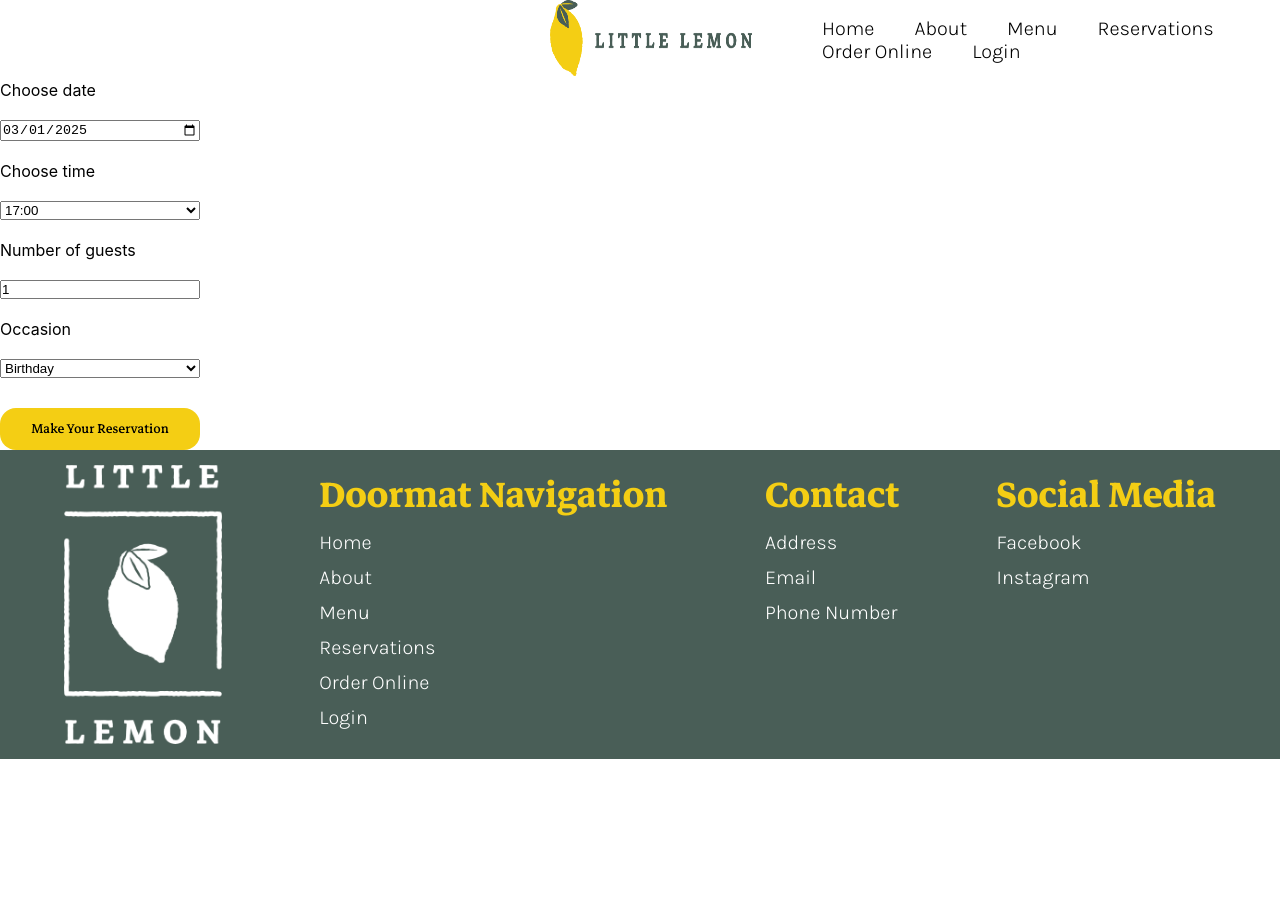
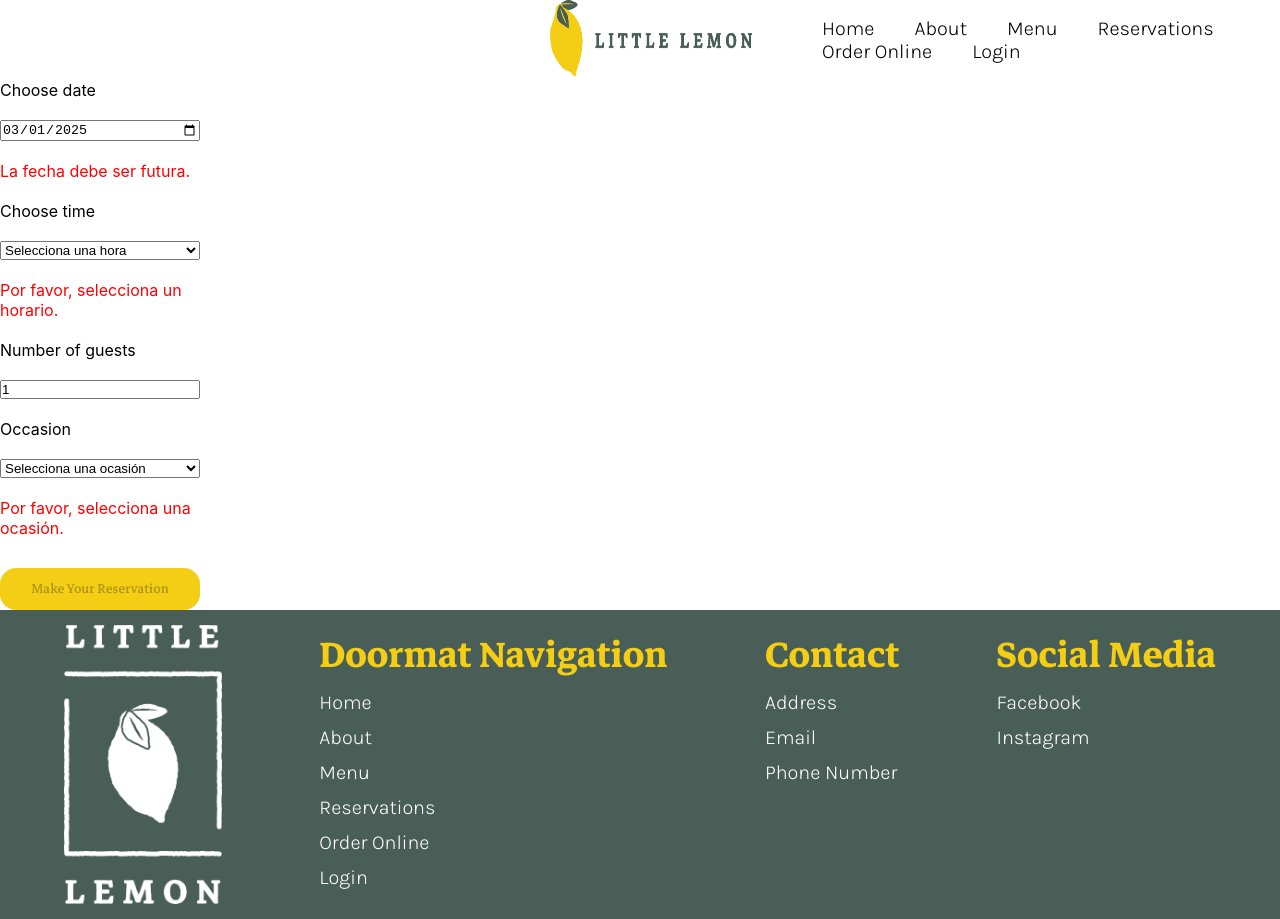
Before and after one commit to AuroraVB/littlelemon, a React (Create React App) app: page /booking in a window 1280 px wide. Before the commit the page ends 800 px from the top, so only its background shows below. Built offline with nearby package versions, Linux system fonts and the light colour scheme; a web font is replaced by a local one.

Commit message:
commit alredy

```diff
--- a/src/components/BookingForm.js
+++ b/src/components/BookingForm.js
@@ -1,39 +1,78 @@
-import React from "react";
+import React, { useState, useEffect } from "react";
 
 function BookingForm({ date, setDate, time, setTime, guests, setGuests, occasion, setOccasion, availableTimes, updateTimes, submitForm }) {
+  const [errors, setErrors] = useState({});
+  const [isFormValid, setIsFormValid] = useState(false);
+
+  useEffect(() => {
+    setIsFormValid(validateForm()); // Actualiza si el formulario es válido en tiempo real
+  }, [date, time, guests, occasion]);
+
+  const validateForm = () => {
+    const newErrors = {};
+
+    if (!date) {
+      newErrors.date = "Por favor, selecciona una fecha.";
+    } else if (new Date(date) < new Date()) {
+      newErrors.date = "La fecha debe ser futura.";
+    }
+
+    if (!time) {
+      newErrors.time = "Por favor, selecciona un horario.";
+    }
+
+    if (guests < 1 || guests > 10) {
+      newErrors.guests = "El número de invitados debe estar entre 1 y 10.";
+    }
+
+    if (!occasion) {
+      newErrors.occasion = "Por favor, selecciona una ocasión.";
+    }
+
+    setErrors(newErrors);
+    return Object.keys(newErrors).length === 0;
+  };
+
   const handleDateChange = (e) => {
-    setDate(e.target.value);  // ⚠️ Aquí fallará si setDate es undefined
+    setDate(e.target.value);
     updateTimes(e.target.value);
   };
 
   const handleSubmit = (e) => {
     e.preventDefault();
-    const formData = { date, time, guests, occasion };
-    submitForm(formData); // 👈 Usamos submitForm aquí
+    if (validateForm()) {
+      submitForm({ date, time, guests, occasion });
+    }
   };
 
   return (
     <form onSubmit={handleSubmit} style={{ display: "grid", maxWidth: "200px", gap: "20px" }}>
       <label htmlFor="res-date">Choose date</label>
-      <input type="date" id="res-date" value={date} onChange={handleDateChange} />
+      <input type="date" id="res-date" value={date} onChange={handleDateChange} required />
+      {errors.date && <span style={{ color: "red" }}>{errors.date}</span>}
 
       <label htmlFor="res-time">Choose time</label>
-      <select id="res-time" value={time} onChange={(e) => setTime(e.target.value)}>
-        {availableTimes && availableTimes.map((t) => ( // 👈 Agregamos esta verificación
+      <select id="res-time" value={time} onChange={(e) => setTime(e.target.value)} required>
+        <option value="">Selecciona una hora</option>
+        {availableTimes.map((t) => (
           <option key={t} value={t}>{t}</option>
         ))}
       </select>
+      {errors.time && <span style={{ color: "red" }}>{errors.time}</span>}
 
       <label htmlFor="guests">Number of guests</label>
-      <input type="number" id="guests" min="1" max="10" value={guests} onChange={(e) => setGuests(e.target.value)} />
+      <input type="number" id="guests" min="1" max="10" value={guests} onChange={(e) => setGuests(e.target.value)} required />
+      {errors.guests && <span style={{ color: "red" }}>{errors.guests}</span>}
 
       <label htmlFor="occasion">Occasion</label>
-      <select id="occasion" value={occasion} onChange={(e) => setOccasion(e.target.value)}>
+      <select id="occasion" value={occasion} onChange={(e) => setOccasion(e.target.value)} required>
+        <option value="">Selecciona una ocasión</option>
         <option value="Birthday">Birthday</option>
         <option value="Anniversary">Anniversary</option>
       </select>
+      {errors.occasion && <span style={{ color: "red" }}>{errors.occasion}</span>}
 
-      <button type="submit">Make Your Reservation</button>
+      <button type="submit" disabled={!isFormValid}>Make Your Reservation</button>
     </form>
   );
 }
```
Also changed, not shown: 2 other files (tests, documents, lock files or other folders).
